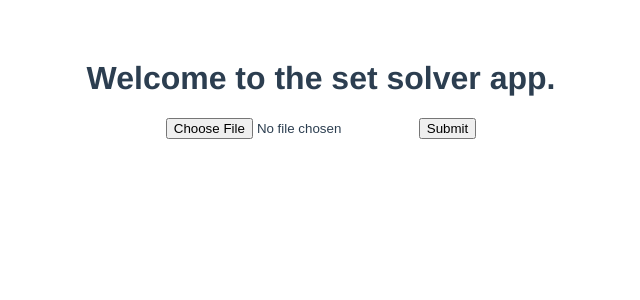
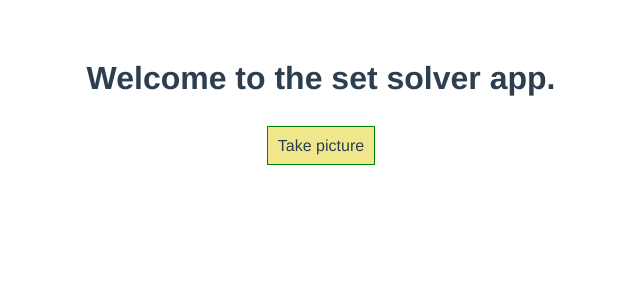
Before and after one commit to alu82/setsolver-web, a Vue app: page / in a window 1280 px wide. Shown: the top 300 px of the page, without its empty margins (319-959 px from the left). Built offline with nearby package versions, Linux system fonts and the light colour scheme.

Commit message:
added a nicer button to take a picture

```diff
--- a/src/components/SetSolver.vue
+++ b/src/components/SetSolver.vue
@@ -10,9 +10,11 @@
             </span>
         </div>
         <div>
-            <form @submit="postImage">
-                <input type="file" name="file" id="file" accept="image/*" capture="camera">
-                <input type="submit" value="Submit">
+            <form>
+                <div class="formInputs">
+                    <label for="cardBoard" class="button">Take picture</label>
+                    <input type="file" name="file" id="cardBoard" accept="image/*" capture="camera" @change="postImage">
+                </div>
             </form>
         </div>
     </div>
@@ -33,7 +35,7 @@ export default {
   methods: {
       async postImage(e) {
           e.preventDefault();
-          const fileInput = document.querySelector('#file');
+          const fileInput = document.querySelector('#cardBoard');
           const formData = new FormData();
           formData.append('file', fileInput.files[0]);
 
@@ -47,11 +49,10 @@ export default {
               this.extractedImages = []
               const json = await response.json();
               for(var idx in json) {
-                  const pred = json[idx];
-                  this.extractedImages.push(pred.card)
+                  this.extractedImages.push(json[idx].card)
               }
             } else {
-                this.status = "error, see console";
+                console.error("error happened.")
             }
       }
   }
@@ -64,4 +65,19 @@ img {
   margin: 2px;
   border: 1px solid black;
 }
+
+.button {
+    border:1px solid green;
+    background-color: khaki;
+    padding:10px;
+}
+
+#cardBoard {
+    visibility: hidden;
+}
+
+.formInputs {
+    width:200px;
+    margin: 40px auto;
+}
 </style>
```
